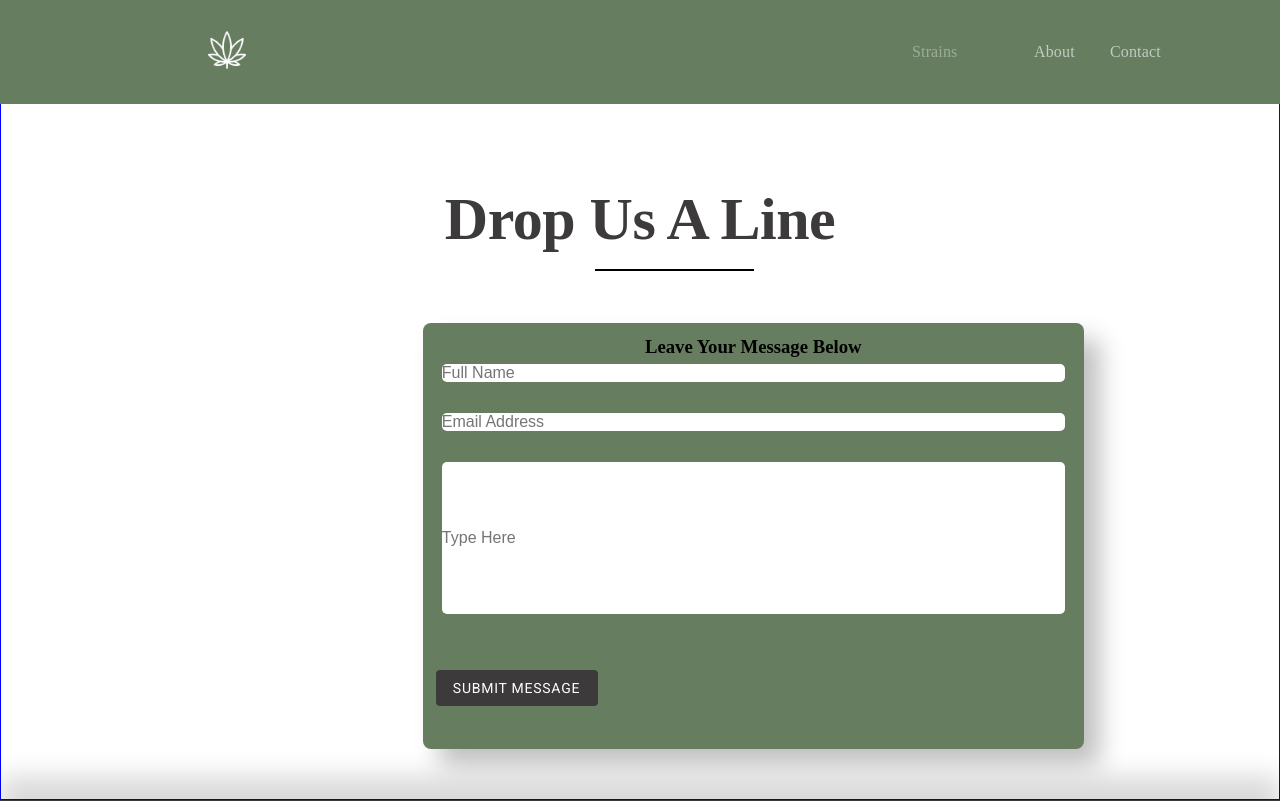
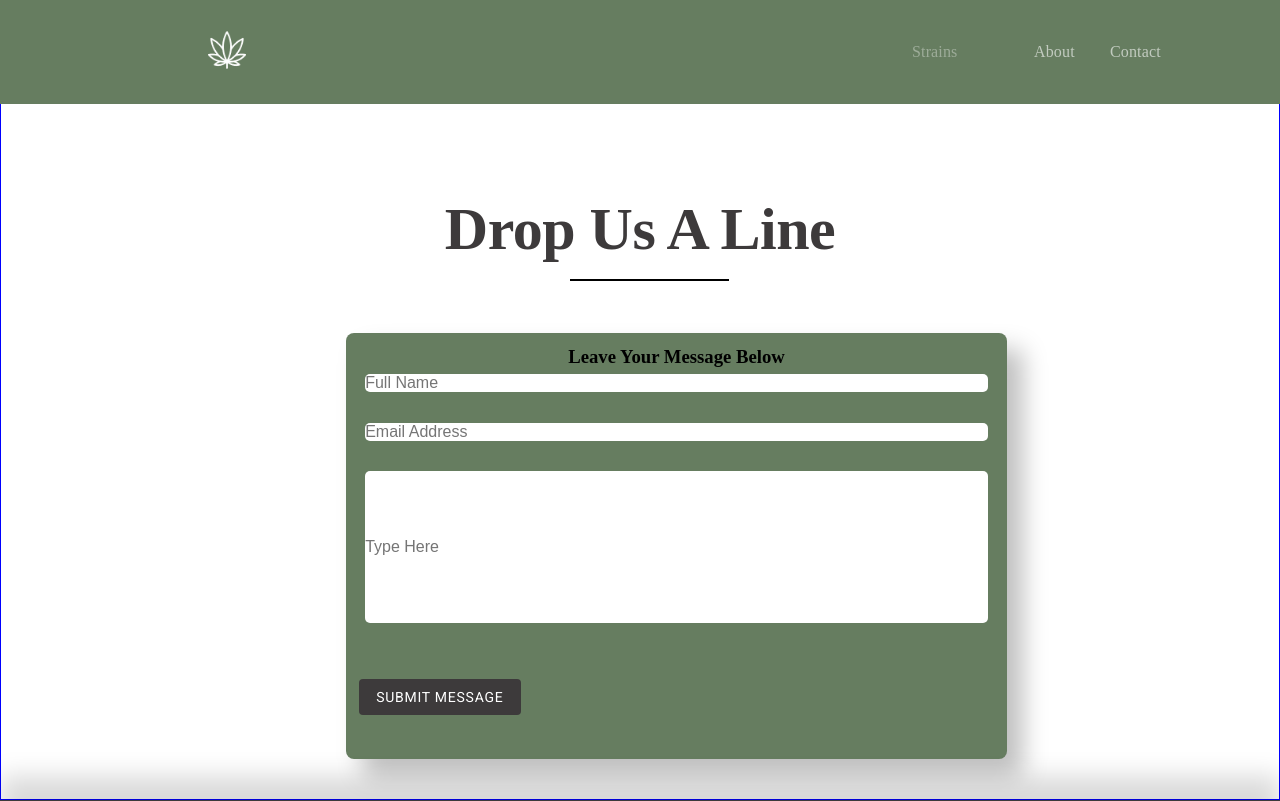
Before and after one commit to jeffsnff/TegridyFarms, a React (Create React App) app: page /Contact in a window 1280 px wide. Shown: the top 801 px of the page. Built offline with nearby package versions, Linux system fonts and the light colour scheme; a web font is replaced by a local one.

Commit message:
cleaned up the contact form

```diff
--- a/src/contact/Contact.css
+++ b/src/contact/Contact.css
@@ -1,8 +1,8 @@
 @media(min-width: 701px){
     .entryForm {
-        /* display: flex;
+         display: flex;
         flex-direction: column;
-        justify-content: center; */
+  justify-content: center;
         border: 1px solid blue;
         padding-top: 150px;
         height: 100vh;
@@ -20,7 +20,7 @@
     }
     .twoLine{
         position: relative;
-        left: 46.5%;
+        left: 44.5%;
         top: 7%;
         width: 159px;
         border: 1px solid #000000;
@@ -32,12 +32,13 @@
         padding: 1%;
         background-color: #667D60;
         position: relative;
-        left: 33%;
+        left: 27%;
         display: flex;
         flex-direction: column;
         width: 661px;
         box-shadow: 16px 16px 24px rgba(0, 0, 0, 0.25);
         text-align: center;
+        margin-bottom: 10%;
     }
     .letter {
         height: 152px;
```
